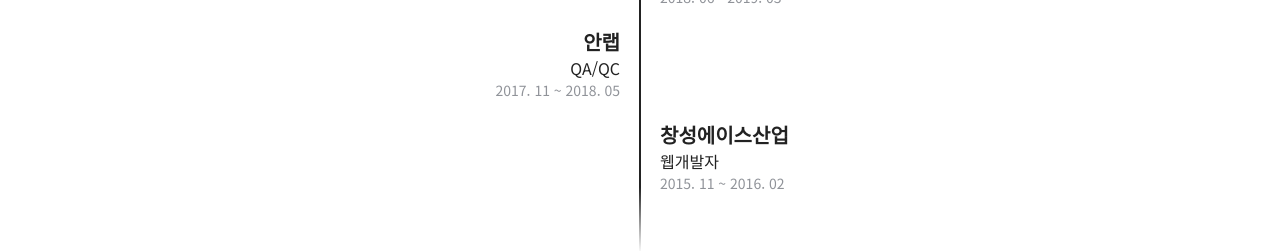
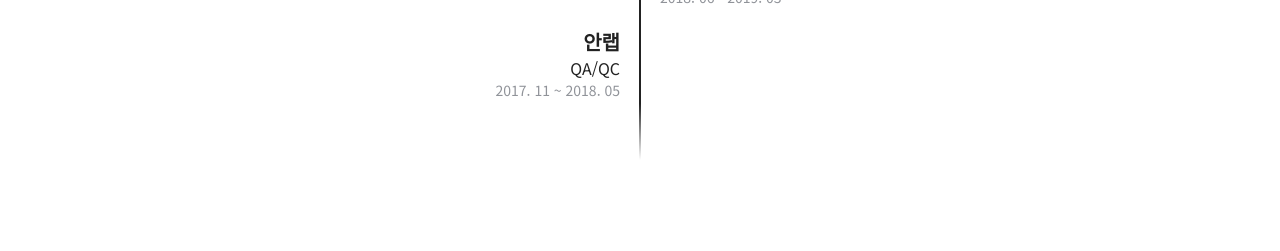
Before and after one commit to TK-moon/portfolio-vue, a Vue app: page / in a window 1280 px wide. Shown: the part 1300-1551 px from the top of the page. Built offline with nearby package versions, Linux system fonts and the light colour scheme; no server answers; the database is empty.

Commit message:
:fire: 불필요한 내용 제거 (#33)

```diff
--- a/src/views/pages/Landing/sections/Career.vue
+++ b/src/views/pages/Landing/sections/Career.vue
@@ -32,7 +32,6 @@ export default defineComponent({
         { title: "에이아이비드", contents: "프론트엔드 개발자 (정규직)", datetime: "2019. 03 - 2020. 12" },
         { title: "에이아이비드", contents: "프론트엔드 개발자 (프리랜서)", datetime: "2018. 06 - 2019. 03" },
         { title: "안랩", contents: "QA/QC", datetime: "2017. 11 ~ 2018. 05" },
-        { title: "창성에이스산업", contents: "웹개발자", datetime: "2015. 11 ~ 2016. 02" },
       ],
     }
   },
```
